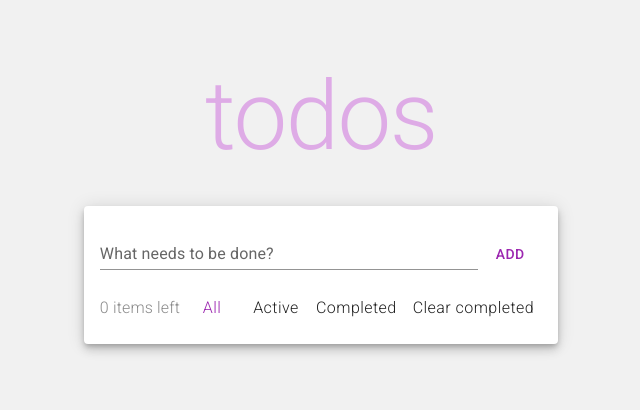
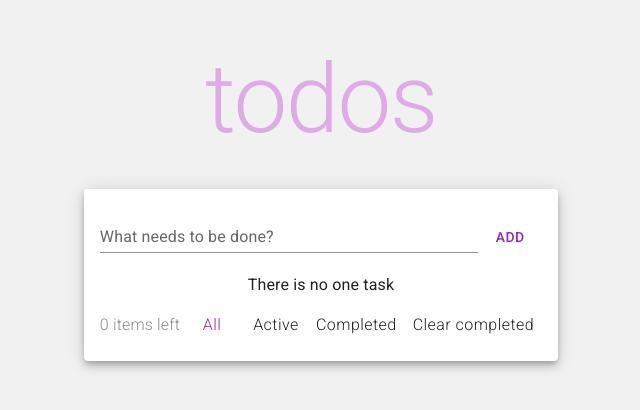
Before and after one commit to petr-romantsov/test-todos, a React (Vite) app: page / in a window 1280 px wide. Shown: the part 198-608 px from the top of the page, without its empty margins (319-959 px from the left). Built offline with nearby package versions, Linux system fonts and the light colour scheme.

Commit message:
added display of no tasks

```diff
--- a/src/Components/AddTodoField/AddTodoField.tsx
+++ b/src/Components/AddTodoField/AddTodoField.tsx
@@ -41,7 +41,7 @@ export const AddTodoField: FC<AddTodoFieldProps> = ({
           value={todoText}
           onChange={onChangeHandler}
         />
-        <Button variant="text" color="secondary">
+        <Button variant="text" color="secondary" onClick={onSubmit}>
           Add
         </Button>
       </form>
--- a/src/Components/TodosList/TodosList.tsx
+++ b/src/Components/TodosList/TodosList.tsx
@@ -1,7 +1,7 @@
 import { FC } from 'react';
 import { Todo } from '../api/useTodoList.types.';
 import { TodoItem } from '../TodoView/TodoItem';
-import { List } from '@mui/material';
+import { List, Typography } from '@mui/material';
 
 type TodosListProps = {
   todos: Todo[];
@@ -16,6 +16,14 @@ export const TodosList: FC<TodosListProps> = ({
 }) => {
   return (
     <List sx={{ width: '100%', textAlign: 'left' }}>
+      {!todos.length && (
+        <Typography
+          sx={{ textAlign: 'center', paddingTop: '10px' }}
+          variant="body1"
+        >
+          There is no one task
+        </Typography>
+      )}
       {todos.map((todo) => (
         <TodoItem
           todo={todo}
```
